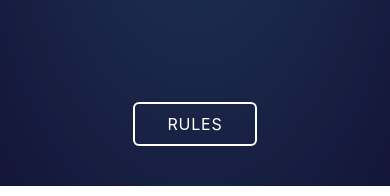
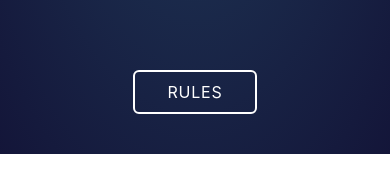
Before and after one commit to premkumarthanigaivel/fem-rock-paper-scissorgame, a Next.js app: page / in a window 390 px wide. Shown: the part 578-774 px from the top of the page. Built offline with nearby package versions, Linux system fonts and the light colour scheme.

Commit message:
height fix

```diff
--- a/components/RulesSection.jsx
+++ b/components/RulesSection.jsx
@@ -1,6 +1,6 @@
 const RulesSection = ({ setModalVisible }) => {
 	return (
-		<section className="static mt-[7.5rem] mb-10 flex w-full items-center justify-center md:absolute md:bottom-0 md:mt-0 md:mb-0 md:h-32 md:justify-end">
+		<section className="static mt-[5.5rem] mb-10 flex w-full items-center justify-center md:absolute md:bottom-0 md:mt-0 md:mb-0 md:h-32 md:justify-end">
 			<div
 				className="scale-100 rounded-md border-2 border-white px-8 py-2 tracking-wider text-white hover:scale-105 md:mt-8  md:mr-8"
 				onClick={() => {
```
